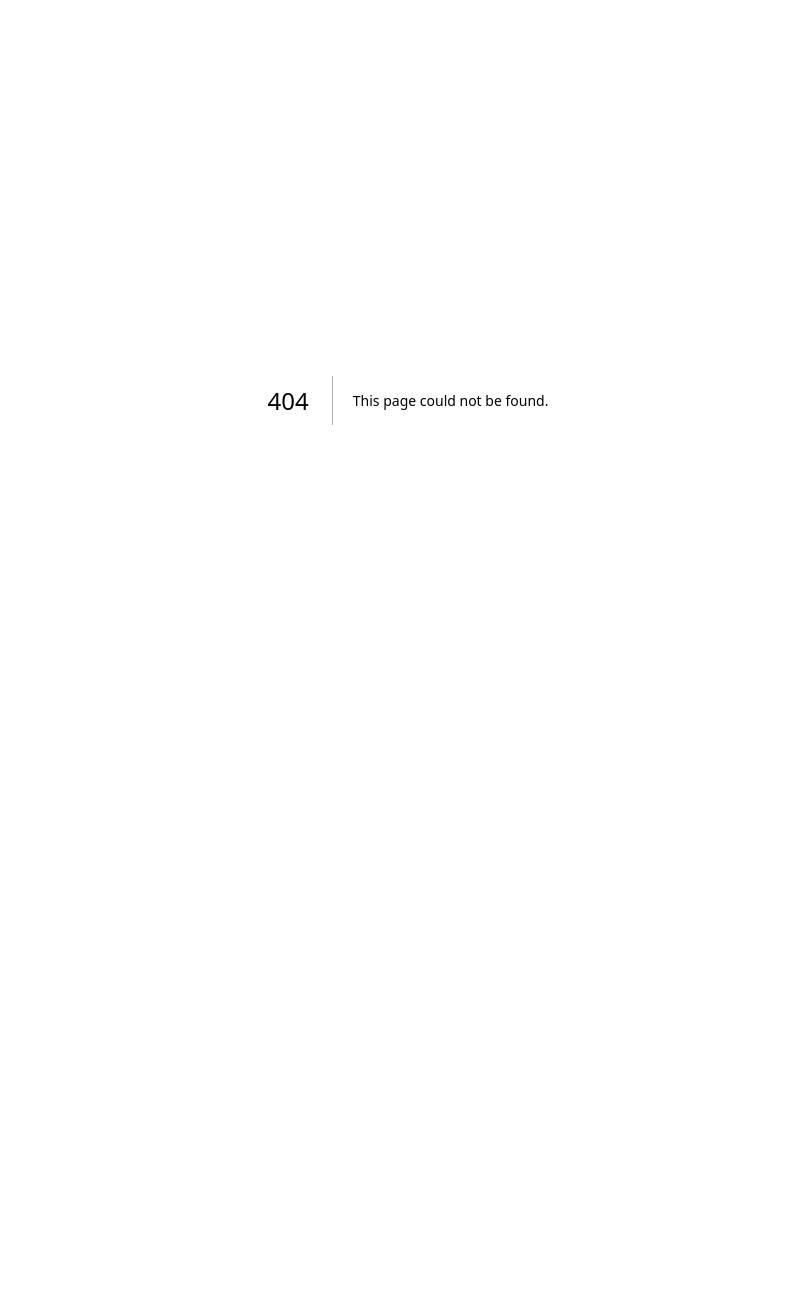
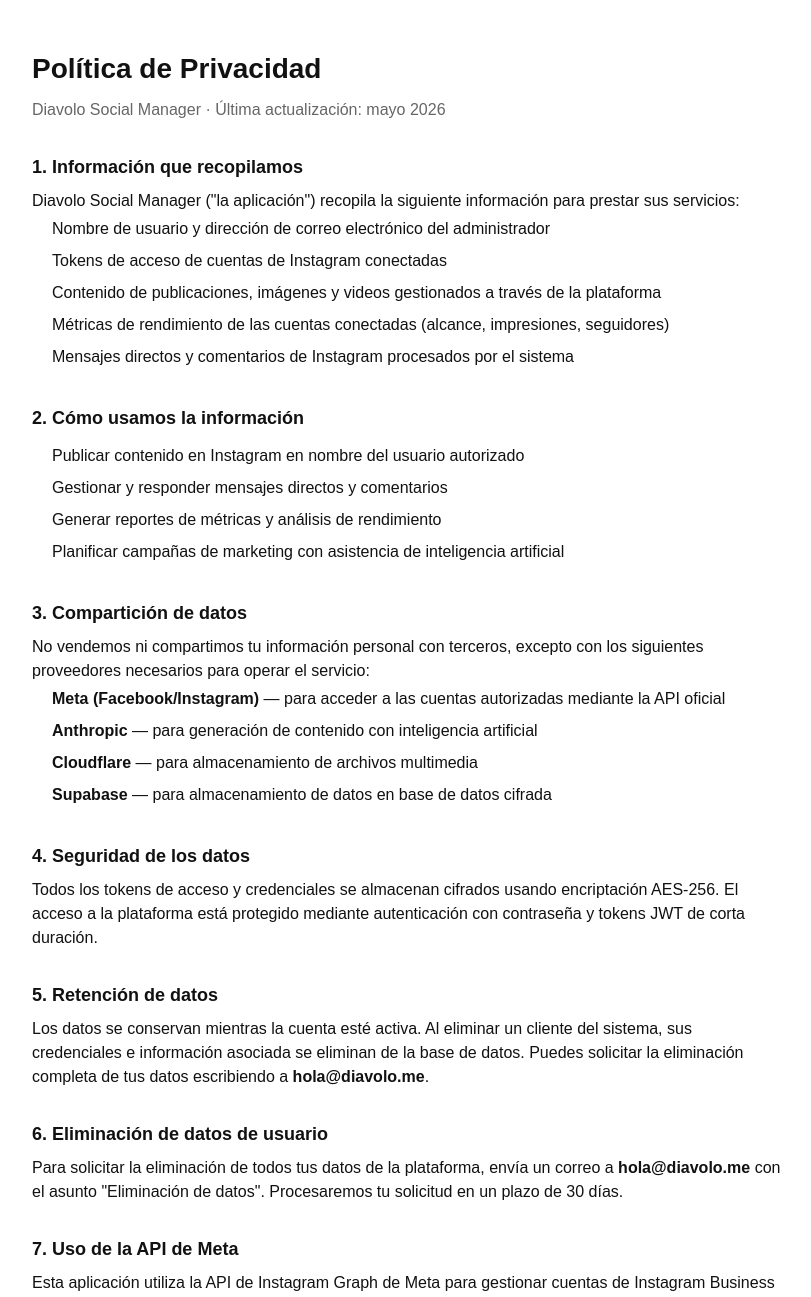
Before and after one commit to Diavolo2108/DIM, a Next.js app in the folder frontend/: page /privacidad in a window 1280 px wide. Before the commit this address had no page. Shown: the top 1297 px of the page, without its empty margins (232-1043 px from the left). Before the commit the page ends 800 px from the top, so only its background shows below. Built offline with nearby package versions, Linux system fonts and the light colour scheme.

Commit message:
feat: agregar pagina de politica de privacidad

```diff
--- /dev/null
+++ b/frontend/app/privacidad/page.tsx
@@ -0,0 +1,73 @@
+export const metadata = { title: "Política de Privacidad — Diavolo Social Manager" };
+
+export default function PrivacidadPage() {
+  return (
+    <div style={{ maxWidth: 800, margin: "0 auto", padding: "48px 24px", fontFamily: "sans-serif", color: "#111" }}>
+      <h1 style={{ fontSize: 28, fontWeight: 700, marginBottom: 8 }}>Política de Privacidad</h1>
+      <p style={{ color: "#666", marginBottom: 32 }}>Diavolo Social Manager · Última actualización: mayo 2026</p>
+
+      <section style={{ marginBottom: 32 }}>
+        <h2 style={{ fontSize: 18, fontWeight: 600, marginBottom: 8 }}>1. Información que recopilamos</h2>
+        <p>Diavolo Social Manager ("la aplicación") recopila la siguiente información para prestar sus servicios:</p>
+        <ul style={{ paddingLeft: 20, lineHeight: 2 }}>
+          <li>Nombre de usuario y dirección de correo electrónico del administrador</li>
+          <li>Tokens de acceso de cuentas de Instagram conectadas</li>
+          <li>Contenido de publicaciones, imágenes y videos gestionados a través de la plataforma</li>
+          <li>Métricas de rendimiento de las cuentas conectadas (alcance, impresiones, seguidores)</li>
+          <li>Mensajes directos y comentarios de Instagram procesados por el sistema</li>
+        </ul>
+      </section>
+
+      <section style={{ marginBottom: 32 }}>
+        <h2 style={{ fontSize: 18, fontWeight: 600, marginBottom: 8 }}>2. Cómo usamos la información</h2>
+        <ul style={{ paddingLeft: 20, lineHeight: 2 }}>
+          <li>Publicar contenido en Instagram en nombre del usuario autorizado</li>
+          <li>Gestionar y responder mensajes directos y comentarios</li>
+          <li>Generar reportes de métricas y análisis de rendimiento</li>
+          <li>Planificar campañas de marketing con asistencia de inteligencia artificial</li>
+        </ul>
+      </section>
+
+      <section style={{ marginBottom: 32 }}>
+        <h2 style={{ fontSize: 18, fontWeight: 600, marginBottom: 8 }}>3. Compartición de datos</h2>
+        <p>No vendemos ni compartimos tu información personal con terceros, excepto con los siguientes proveedores necesarios para operar el servicio:</p>
+        <ul style={{ paddingLeft: 20, lineHeight: 2 }}>
+          <li><strong>Meta (Facebook/Instagram)</strong> — para acceder a las cuentas autorizadas mediante la API oficial</li>
+          <li><strong>Anthropic</strong> — para generación de contenido con inteligencia artificial</li>
+          <li><strong>Cloudflare</strong> — para almacenamiento de archivos multimedia</li>
+          <li><strong>Supabase</strong> — para almacenamiento de datos en base de datos cifrada</li>
+        </ul>
+      </section>
+
+      <section style={{ marginBottom: 32 }}>
+        <h2 style={{ fontSize: 18, fontWeight: 600, marginBottom: 8 }}>4. Seguridad de los datos</h2>
+        <p>Todos los tokens de acceso y credenciales se almacenan cifrados usando encriptación AES-256. El acceso a la plataforma está protegido mediante autenticación con contraseña y tokens JWT de corta duración.</p>
+      </section>
+
+      <section style={{ marginBottom: 32 }}>
+        <h2 style={{ fontSize: 18, fontWeight: 600, marginBottom: 8 }}>5. Retención de datos</h2>
+        <p>Los datos se conservan mientras la cuenta esté activa. Al eliminar un cliente del sistema, sus credenciales e información asociada se eliminan de la base de datos. Puedes solicitar la eliminación completa de tus datos escribiendo a <strong>hola@diavolo.me</strong>.</p>
+      </section>
+
+      <section style={{ marginBottom: 32 }}>
+        <h2 style={{ fontSize: 18, fontWeight: 600, marginBottom: 8 }}>6. Eliminación de datos de usuario</h2>
+        <p>Para solicitar la eliminación de todos tus datos de la plataforma, envía un correo a <strong>hola@diavolo.me</strong> con el asunto "Eliminación de datos". Procesaremos tu solicitud en un plazo de 30 días.</p>
+      </section>
+
+      <section style={{ marginBottom: 32 }}>
+        <h2 style={{ fontSize: 18, fontWeight: 600, marginBottom: 8 }}>7. Uso de la API de Meta</h2>
+        <p>Esta aplicación utiliza la API de Instagram Graph de Meta para gestionar cuentas de Instagram Business autorizadas. El acceso se realiza exclusivamente con el consentimiento explícito del titular de cada cuenta. Los datos obtenidos a través de la API de Meta se utilizan únicamente para los fines descritos en esta política y no se comparten con terceros no autorizados.</p>
+      </section>
+
+      <section style={{ marginBottom: 32 }}>
+        <h2 style={{ fontSize: 18, fontWeight: 600, marginBottom: 8 }}>8. Contacto</h2>
+        <p>Para cualquier consulta sobre esta política de privacidad:</p>
+        <ul style={{ paddingLeft: 20, lineHeight: 2 }}>
+          <li>Correo: <strong>hola@diavolo.me</strong></li>
+          <li>Sitio web: <strong>https://diavolo.me</strong></li>
+          <li>Responsable: Jorge Alberto Mora González</li>
+        </ul>
+      </section>
+    </div>
+  );
+}
```
